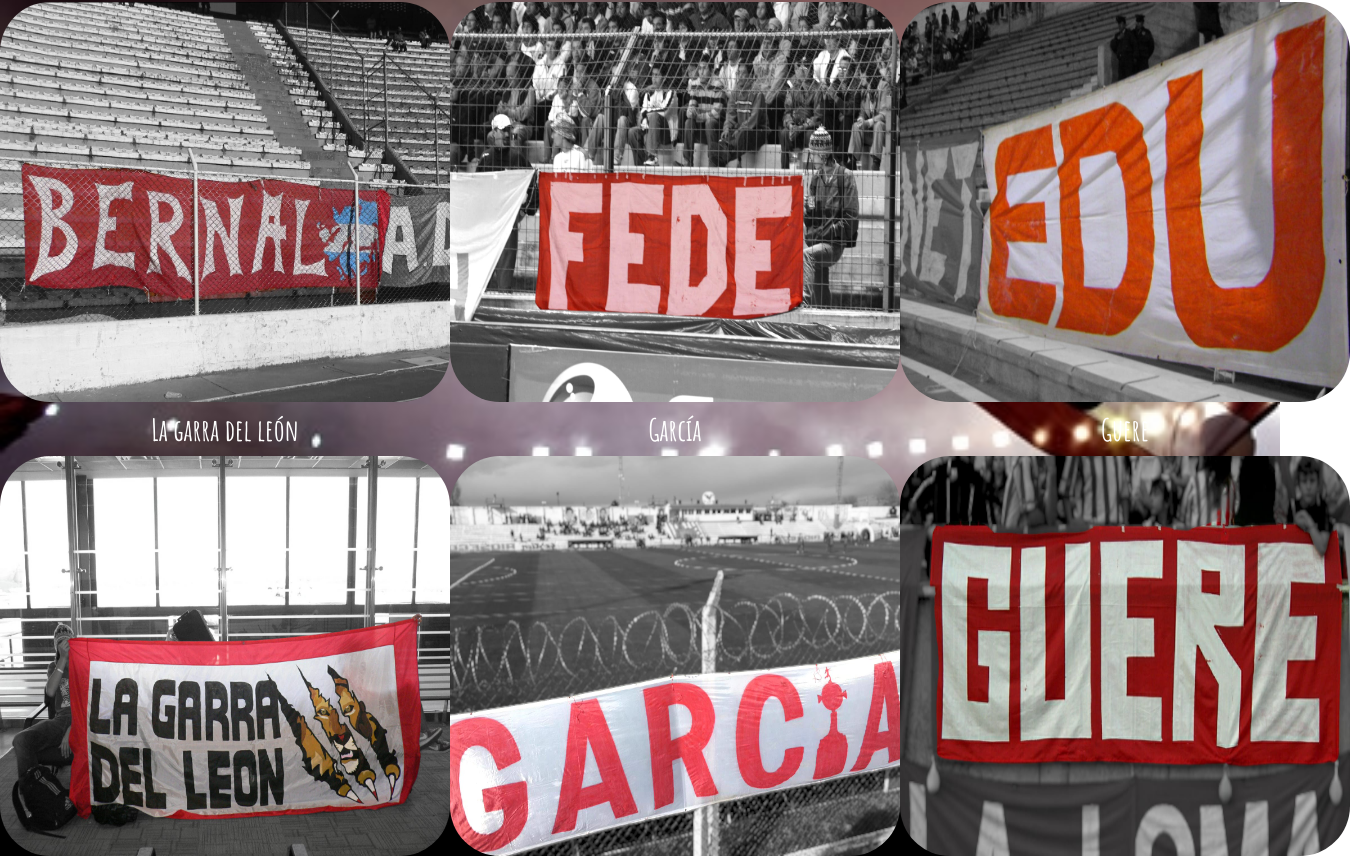
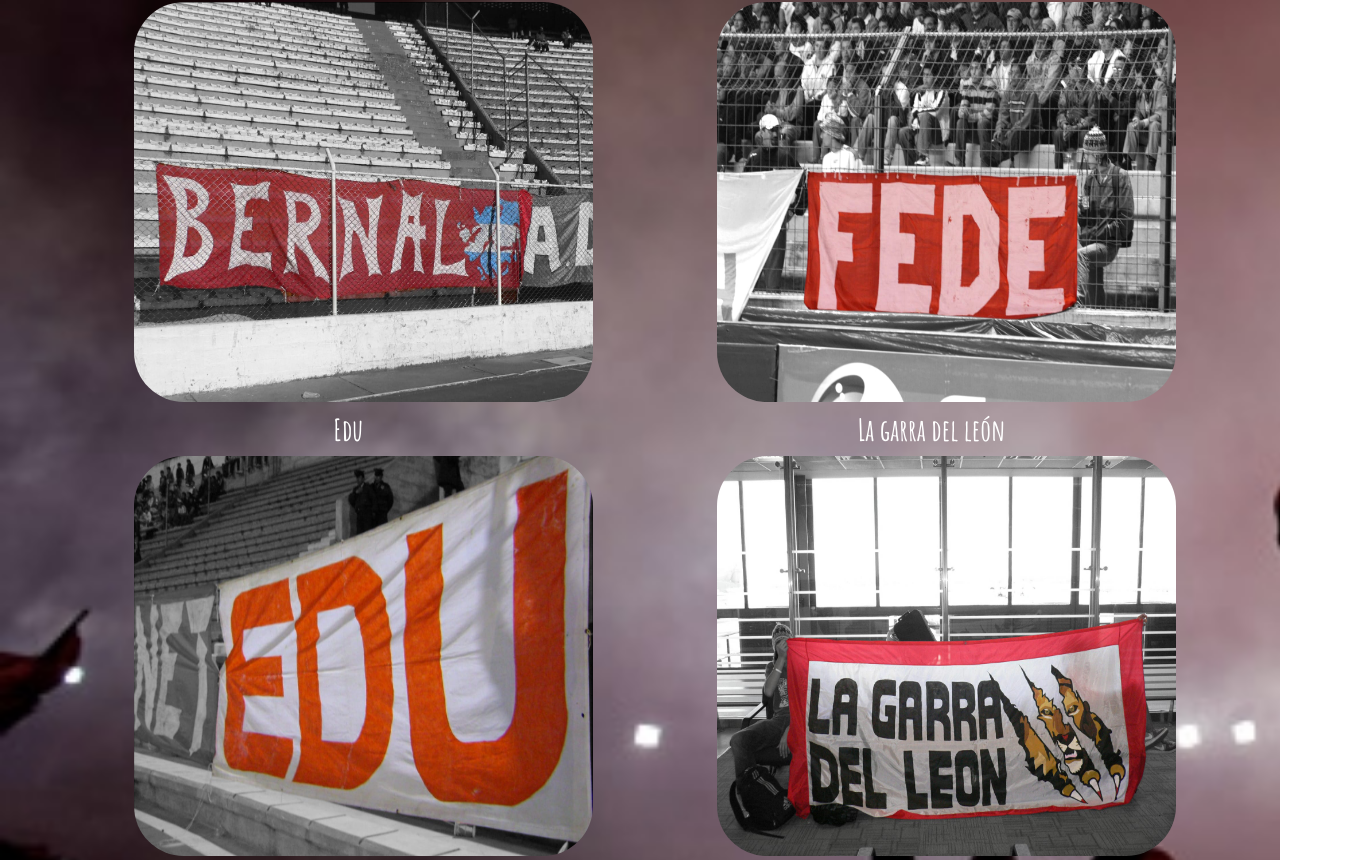
Before and after one commit to nicolasgarcialp/PreEntrega1-2_Garcia, a website: page pages/retiradas.html in a window 1280 px wide. Shown: the part 426-1286 px from the top of the page, 1350 px wide, since content can reach past the window. Drawn offline with nearby package versions, Linux system fonts and the light colour scheme.

Commit message:
reentrega

```diff
--- a/pages/retiradas.html
+++ b/pages/retiradas.html
@@ -57,34 +57,38 @@
         </div>
       </nav>
     </header>
-    <main>
-      <h2 class="actuales">Banderas retiradas</h2>
-      <section class="nombreyfoto">
-        <article class="col-12 col-xl-5 col-lg-5 col-xxl-4 col-md-5 reti seba">
+    <main class=" main_actuales">
+      <h2 class="actuales">
+        Banderas retiradas
+    </h2>
+      <div class="container-fluid">
+      <section class="nombreyfotos row">
+        <article class="col-12 col-xl-5 col-lg-5 col-xxl-4 seba">
           <h3 class="trapos">Bernal</h3>
-          <img src="../images/bernal_byn.jpeg" alt="bernal bandera estudiantes" class="foto_retiradas"/>
+          <img src="../images/bernal_byn.jpeg" alt="bernal bandera estudiantes" class="foto_actuales"/>
         </article>
-        <article class="col-12 col-xl-5 col-lg-5 col-xxl-4 col-md-5 reti seba">
+        <article class="col-12 col-xl-5 col-lg-5 col-xxl-4 seba">
           <h3 class="trapos">Fede</h3>
-          <img src="../images/fede_byn.jpeg" alt="fede bandera estudiantes" class="foto_retiradas"/>
+          <img src="../images/fede_byn.jpeg" alt="fede bandera estudiantes" class="foto_actuales"/>
         </article>
-        <article class="col-12 col-xl-5 col-lg-5 col-xxl-4 col-md-5 reti seba">
+        <article class="col-12 col-xl-5 col-lg-5 col-xxl-4 seba">
           <h3 class="trapos">Edu</h3>
-          <img src="../images/edu_byn.jpeg" alt="edu bandera estudiantes" class="foto_retiradas" />
+          <img src="../images/edu_byn.jpeg" alt="edu bandera estudiantes" class="foto_actuales" />
         </article>
-        <article class="col-12 col-xl-5 col-lg-5 col-xxl-4 col-md-5 reti seba">
+        <article class="col-12 col-xl-5 col-lg-5 col-xxl-4 seba">
           <h3 class="trapos garra_del">La garra del león</h3>
-          <img src="../images/lagarra_byn.jpeg" alt="la garra del leon  bandera estudiantes" class="foto_retiradas"/>
+          <img src="../images/lagarra_byn.jpeg" alt="la garra del leon  bandera estudiantes" class="foto_actuales"/>
         </article>
-        <article class="col-12 col-xl-5 col-lg-5 col-xxl-4 col-md-5 reti seba">
+        <article class="col-12 col-xl-5 col-lg-5 col-xxl-4 seba">
           <h3 class="trapos">García</h3>
-          <img src="../images/garcia_byn.jpeg" alt="garcia bandera estudiantes" class="foto_retiradas"/>
+          <img src="../images/garcia_byn.jpeg" alt="garcia bandera estudiantes" class="foto_actuales"/>
         </article>
-        <article class="col-12 col-xl-5 col-lg-5 col-xxl-4 col-md-5 reti seba">
+        <article class="col-12 col-xl-5 col-lg-5 col-xxl-4 seba">
           <h3 class="trapos">Guere</h3>
-          <img src="../images/guere_byn.jpeg" alt="guere bandera estudiantes" class="foto_retiradas"/>
+          <img src="../images/guere_byn.jpeg" alt="guere bandera estudiantes" class="foto_actuales"/>
         </article>
       </section>
+    </div>
     </main>
     <footer>
       <nav class="nav_footer">
--- a/scss/componentes/_index.scss
+++ b/scss/componentes/_index.scss
@@ -1,8 +1,8 @@
 *{
     margin: 0;
     padding: 0;
-    overflow-wrap: wrap;
-
+    overflow-x: hidden;
+    overflow-y: scroll;
 }
 a{
     text-decoration: nth($display, 1 );
@@ -60,7 +60,6 @@ body{
     main{
         background-image: url(../images/aficion-estudiantes-de-la-plata.jpg) ;
         background-size: cover;
-
         .actuales{
             padding: 50px;
             text-align: map-get($mapageneral , centrar );
@@ -71,88 +70,7 @@ body{
                 padding: 5;
             }
         }
-        .nombreyfoto{
-            display: nth($display, 2 );
-            grid-template-columns: 1fr 1fr 1fr;
-            grid-template-rows: 3;
-            align-content: map-get($mapageneral , centrar );
-            justify-items: map-get($mapageneral , centrar );
-            .seba{
-                @extend %posicion;
-                &:hover{
-                    transform: scale(1.2);
-                }
-                @media screen and (max-width:992px){
-                    width: 81%;
-                    &:hover{
-                        transform: nth($display, 1 );
-                    }
-                }
-                @media screen and (max-width:687px){
-                    width: map-get($mapageneral, porcentaje );
-                }
-                .foto_retiradas{
-                    border-radius: 50px;
-                    height: 400px;
-                    width: 450px;
-                    @media screen and (max-width:992px){
-                        &:hover{
-                            transform: nth($display, 1 );
-                        }
-                    }
-                }
-                .trapos{
-                    font-family: 'Amatic SC', cursive;
-                    margin-top: 10px;
-                    font-size: 30px;
-                    text-align: map-get($mapageneral, centrar );
-                    border-radius: 5px;
-                    width: fit-content;
-                    color: nth($colores , 3 );
-                }
-            }
-            .reti{
-                @extend %posicion;
-                width: 90%;
-                &:hover{
-                    transform: scale(1.2);
-                }
-                .foto_retiradas{
-                    border-radius: 50px;
-                    height: $px-foto;
-                    width: 450px;
 
-                    @media screen and (max-width:992px){
-                        &:hover{
-                            transform: nth($display, 1 );
-                        }
-                    }
-                }
-                .trapos{
-                    font-family: 'Amatic SC', cursive;
-                    margin-top: 10px;
-                    font-size: 30px;
-                    text-align: map-get($mapageneral, centrar );
-                    border-radius: 5px;
-                    width: fit-content;
-                    color: nth($colores, 3 );
-                }
-            }
-            @media screen and (max-width:992px){
-                grid-template-columns: 1fr 1fr;
-                grid-template-rows: 1fr 1fr 1fr;
-                width: 81%;
-                &:hover{
-                    transform: nth($display, 1 );
-                }
-            }
-            @media screen and (max-width:687px){
-                grid-template-columns: 1fr;
-                grid-template-rows: repeat(5, 1fr);
-                width: map-get($mapageneral, porcentaje );
-            }
-
-        }
         div{
             .nombreyfotos{
                 .seba{
@@ -215,9 +133,11 @@ body{
         }
         .historia{
             img{
-                width: 500px;
+                width: 80%;
             }
-            article{
+
+
+            .historia_scale{
                 display: nth($display, 3 );
                 align-items: map-get($mapageneral, centrar );
                 justify-content: map-get($mapageneral, centrar );
@@ -340,7 +260,7 @@ body{
                 font-family: 'Amatic SC', cursive;
                 color: nth($colores, 3 );
             }
-            .america{
+            .resto{
                 display: nth($display, 3 );
                 justify-content: $espaciado;
                 .carousel_mio{
@@ -350,12 +270,13 @@ body{
                         margin: 20px;
                         &:hover{
                             transform: scale(1.2);
+                        }
                         @media screen and (max-width:992px){
-                            transform: nth($display, 1 );
+                            width: 90%;
                         }
+                        @media screen and (max-width:436px){
+                            height: 90%;
                         }
-                }
-                div{
                         div{
                             div{
                                 .foto_carousel{
@@ -373,6 +294,22 @@ body{
                             }
                         }
                 }
+                .carousel_america1{
+                    width: $px-foto;
+                    height: $px-foto;
+                    margin-left: 20px;
+                    margin: 20px;
+                    &:hover{
+                        transform: scale(1.2);
+                    }
+                    @media screen and (max-width:992px){
+                        width: 90%;
+                    }
+                    @media screen and (max-width:436px){
+                        height: 90%;
+                    }
+                }
+
                 @media screen and (max-width:992px){
                     flex-direction: map-get($mapageneral, f-column );
                 }
```
Also changed, not shown: pages/galeria.html (+3 -3 lines), pages/historia.html (+1 -1 lines), css/style2.css, 1 other file. Lines whose indentation alone changed are shown as unchanged.
